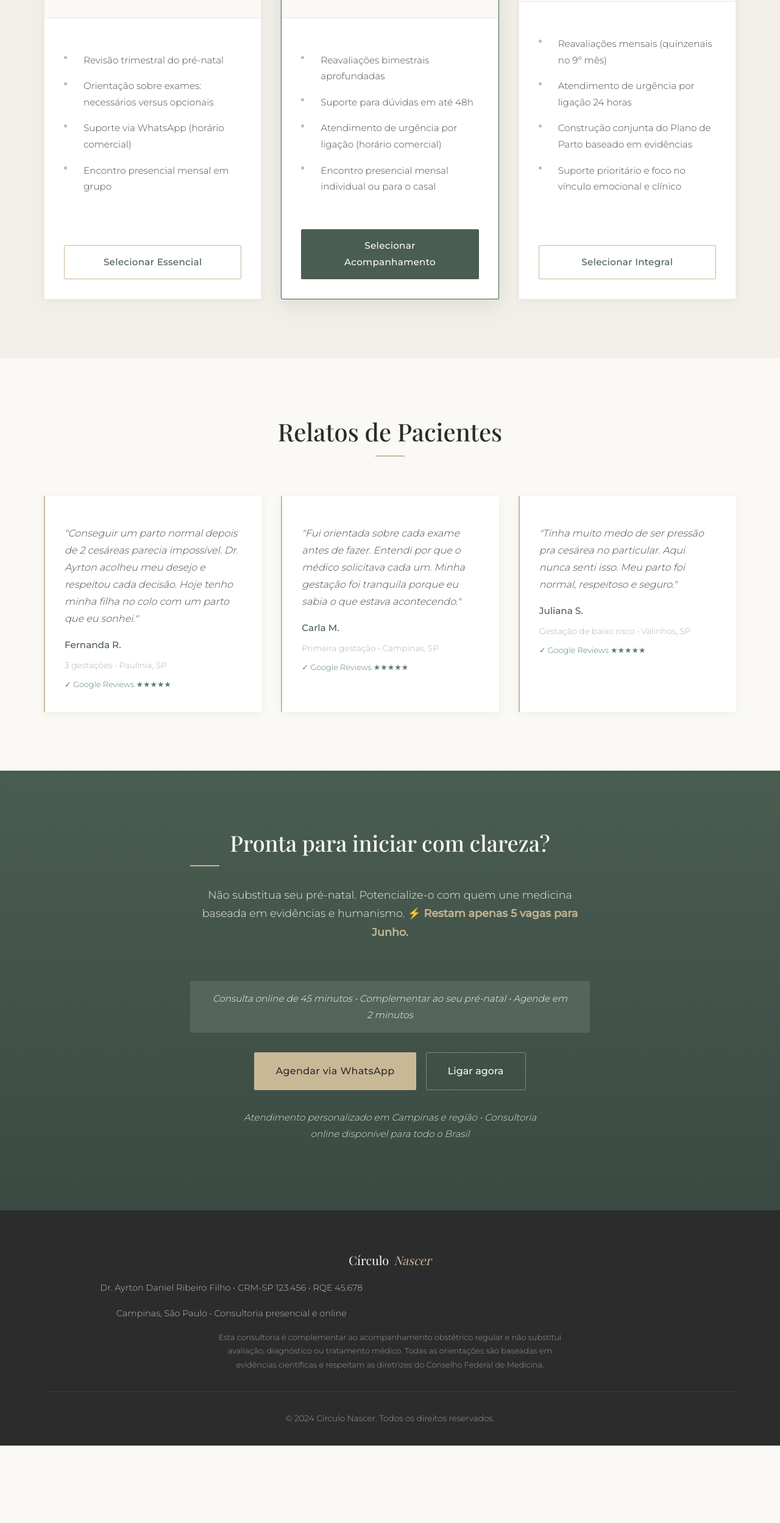
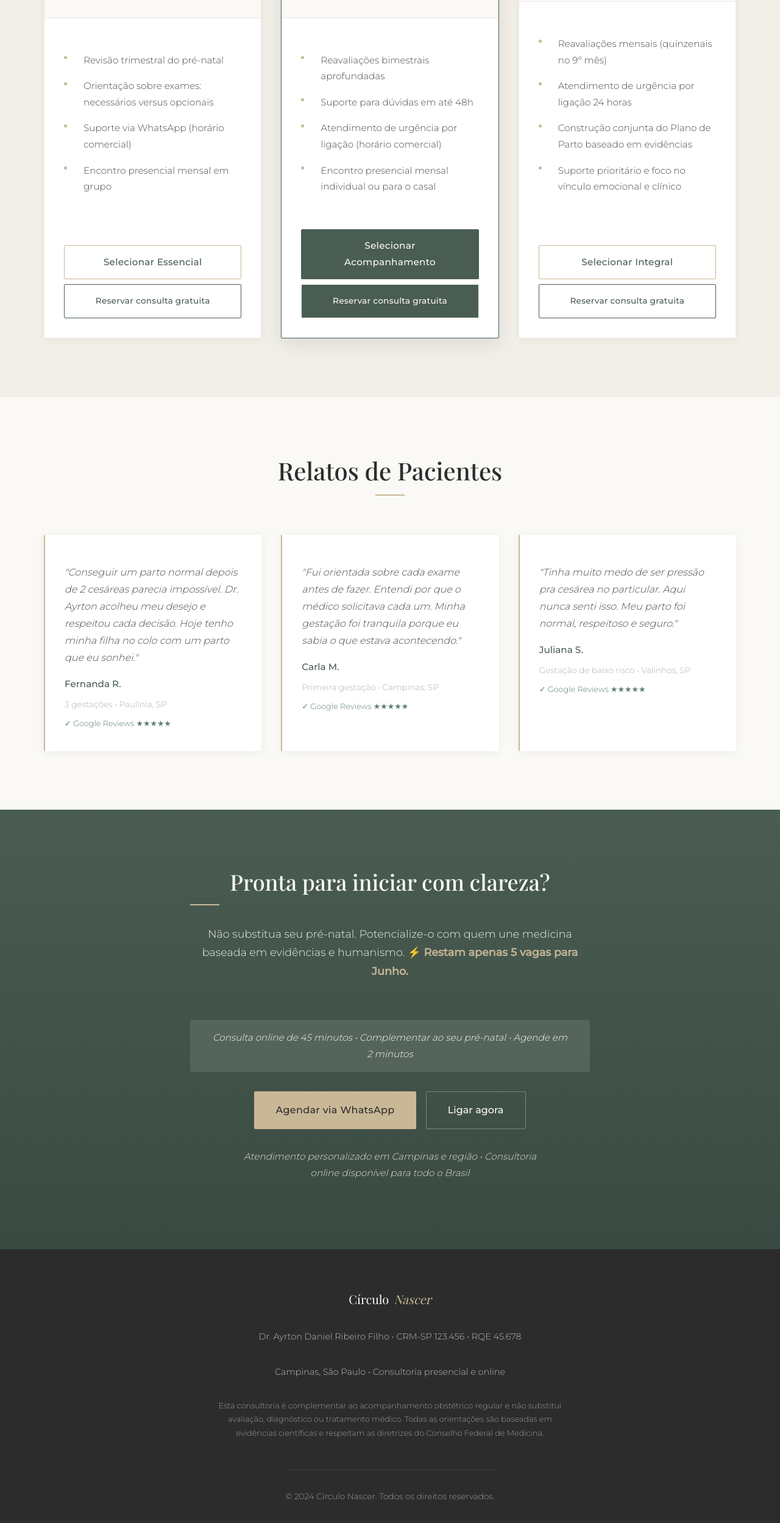
Before and after one commit to drayrtondaniel/circulo-nascer, a plain HTML site: page templates/index.html in a window 1280 px wide. Shown: the part 3942-6440 px from the top of the page at 61% size. Before the commit the page ends 6313 px from the top, so only its background shows below. Drawn offline with nearby package versions, Linux system fonts and the light colour scheme; a web font is replaced by a local one.

Commit message:
feat: botão Reserva consulta gratuita nos planos, Cal.com linkado, footer alinhado

```diff
--- a/templates/index.html
+++ b/templates/index.html
@@ -1334,6 +1334,29 @@
             transform: translateY(-1px);
         }
 
+        .btn-plan.btn-secondary {
+            background: transparent;
+            color: var(--sage-deep);
+            border: 1px solid var(--sage-deep);
+            font-size: 0.85rem;
+            padding: 0.5rem 1rem;
+        }
+
+        .btn-plan.btn-secondary:hover {
+            background: var(--sage-deep);
+            color: var(--offwhite);
+        }
+
+        .plan-card.recommended .btn-plan.btn-secondary {
+            color: var(--offwhite);
+            border-color: var(--offwhite);
+        }
+
+        .plan-card.recommended .btn-plan.btn-secondary:hover {
+            background: var(--offwhite);
+            color: var(--sage-deep);
+        }
+
         .plan-card.recommended .btn-plan {
             background: var(--sage-deep);
             color: var(--offwhite);
@@ -1501,6 +1524,12 @@
             padding: var(--space-lg) 0 var(--space-md);
             font-size: 0.9rem;
             font-weight: 300;
+        }
+
+        footer .container {
+            display: flex;
+            flex-direction: column;
+            align-items: center;
         }
 
         .footer-brand {
@@ -1874,8 +1903,8 @@
                 </div>
                 <p class="price-note">Valores podem ser parcelados. Entre em contato para opções personalizadas.</p>
 
-                <a href="https://wa.me/5519999462258?text=Olá!%20Acabei%20de%20fazer%20o%20quiz%20do%20Círculo%20Nascer%20e%20quero%20agendar!" target="_blank" class="btn-recommendation" id="rec-cta">
-                    Agendar consulta inicial
+                <a href="https://cal.com/dr-ayrton?referral=quiz" target="_blank" class="btn-recommendation" id="rec-cta">
+                    Agendar consulta inicial gratuita
                 </a>
 
                 <button class="btn-secondary-outline" id="show-all-plans">
@@ -1948,6 +1977,7 @@
                     </div>
                     <div class="plan-cta">
                         <a href="https://wa.me/5519999462258?text=Olá!%20Quero%20contratar%20o%20plano%20Essencial%20do%20Círculo%20Nascer" target="_blank" class="btn-plan">Selecionar Essencial</a>
+                        <a href="https://cal.com/dr-ayrton?referral=site" target="_blank" class="btn-plan btn-secondary" style="margin-top: 8px;">Reservar consulta gratuita</a>
                     </div>
                 </div>
 
@@ -1973,6 +2003,7 @@
                     </div>
                     <div class="plan-cta">
                         <a href="https://wa.me/5519999462258?text=Olá!%20Quero%20contratar%20o%20plano%20Acompanhamento%20do%20Círculo%20Nascer" target="_blank" class="btn-plan">Selecionar Acompanhamento</a>
+                        <a href="https://cal.com/dr-ayrton?referral=site" target="_blank" class="btn-plan btn-secondary" style="margin-top: 8px;">Reservar consulta gratuita</a>
                     </div>
                 </div>
 
@@ -1997,6 +2028,7 @@
                     </div>
                     <div class="plan-cta">
                         <a href="https://wa.me/5519999462258?text=Olá!%20Quero%20contratar%20o%20plano%20Integral%20do%20Círculo%20Nascer" target="_blank" class="btn-plan">Selecionar Integral</a>
+                        <a href="https://cal.com/dr-ayrton?referral=site" target="_blank" class="btn-plan btn-secondary" style="margin-top: 8px;">Reservar consulta gratuita</a>
                     </div>
                 </div>
             </div>
```
